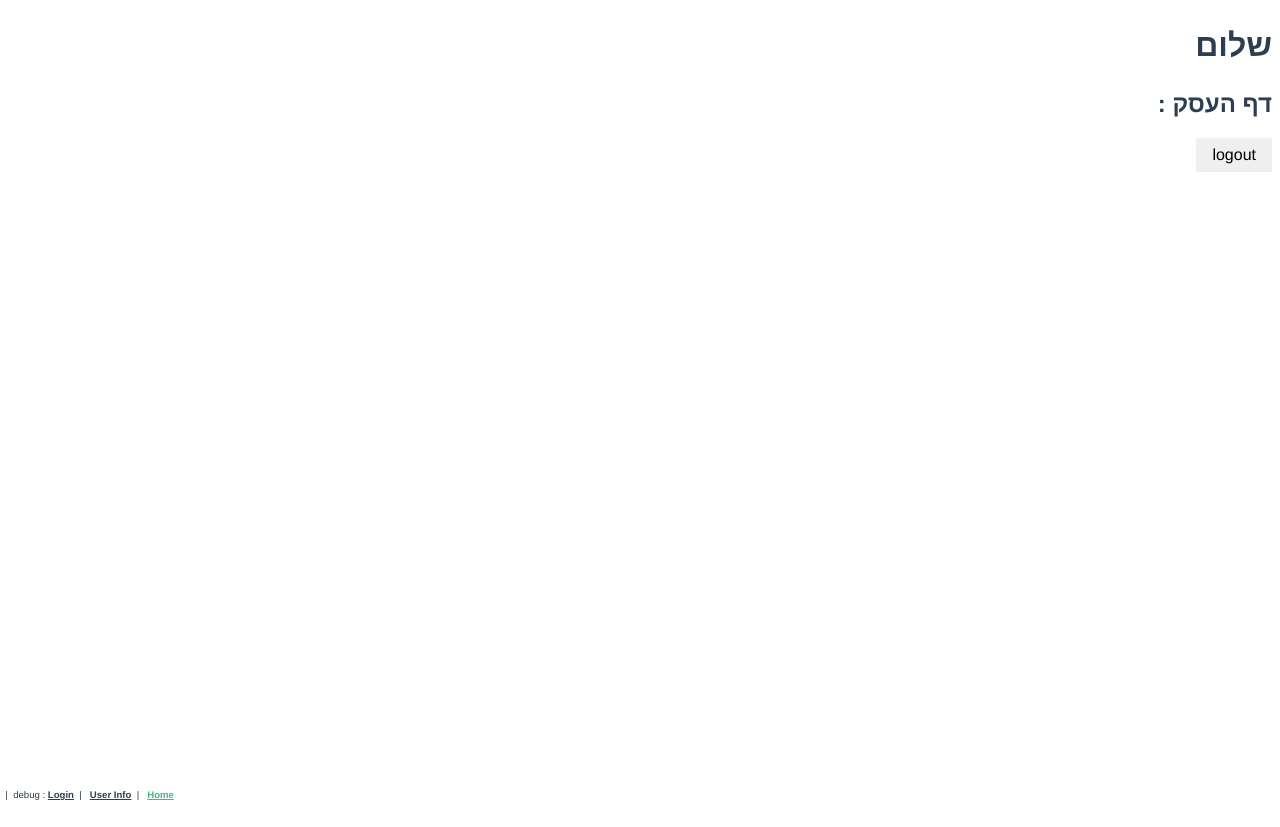
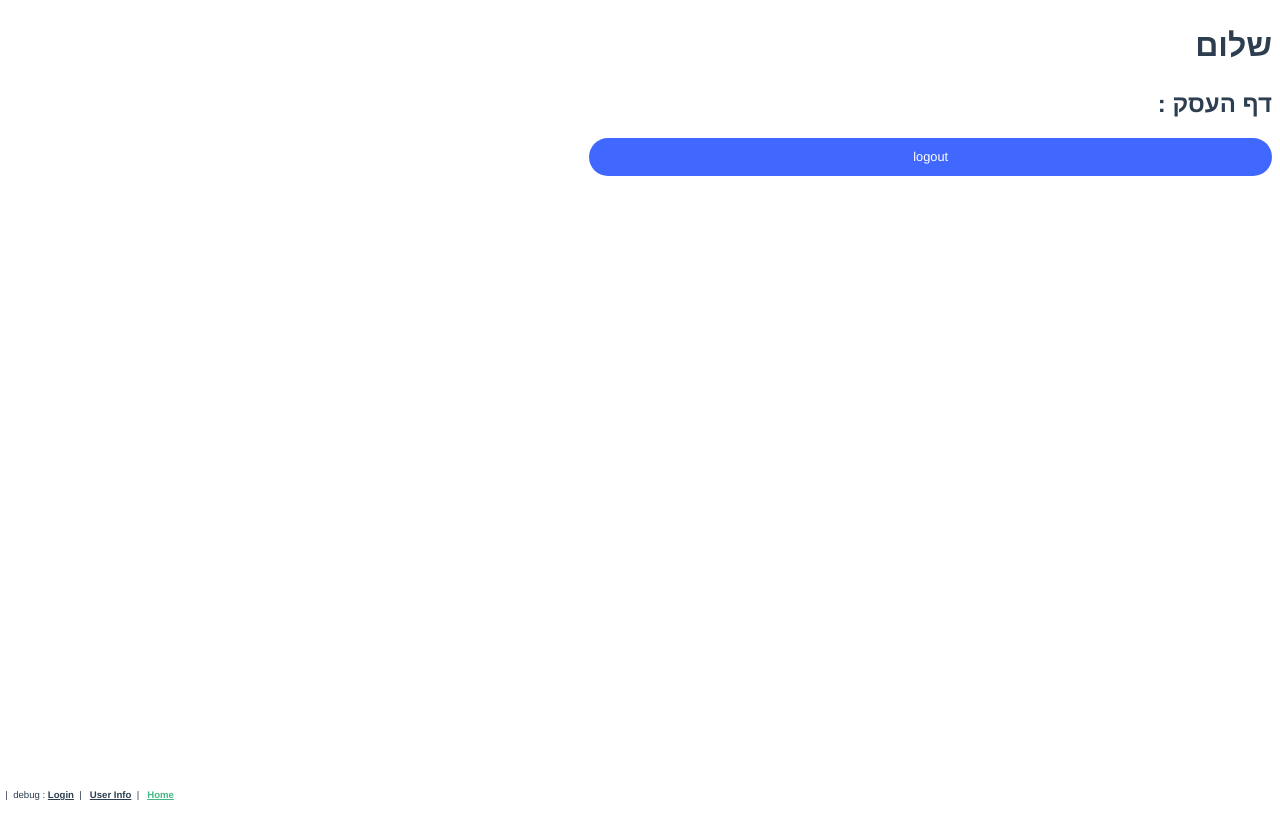
Before and after one commit to nivb52/Green-Invoice-Api, a Vue app: page /#/ in a window 1280 px wide. Built offline with nearby package versions, Linux system fonts and the light colour scheme; sample sign-in values are in the browser's storage; the HTML template or start-up script is replaced by a standard one.

Commit message:
style to button , info , and nav link

```diff
--- a/src/views/Home.vue
+++ b/src/views/Home.vue
@@ -4,7 +4,7 @@
     <h2>  דף העסק :   {{getBusinessesName}}  </h2>
     <!-- <Welcome firstName="Rami" bussinesName="Rami-Levi" /> -->
 
-    <button @click="doLogout"> logout </button>
+    <button class="btn btn-logout" @click="doLogout"> logout </button>
   </section>
 </template>
 
@@ -51,3 +51,18 @@ export default {
   },
 };
 </script>
+
+<style lang="scss" scope>
+@import "@/assets/css/var.scss";
+
+.btn {
+  font-size: $small-font;
+  line-height: 1.6rem;
+  border-radius: 22px;
+}
+.btn-logout {
+  background-color: rgba($base-color, 0.8);
+  color: $white-color;
+  width: 54%;
+}
+</style>
```
